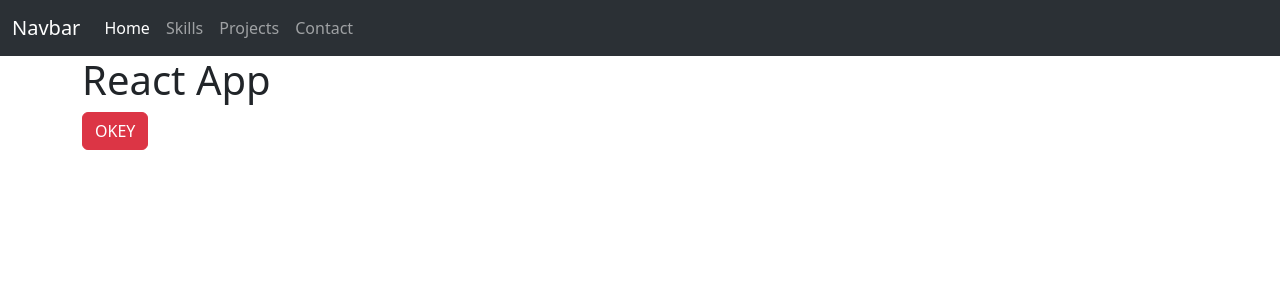
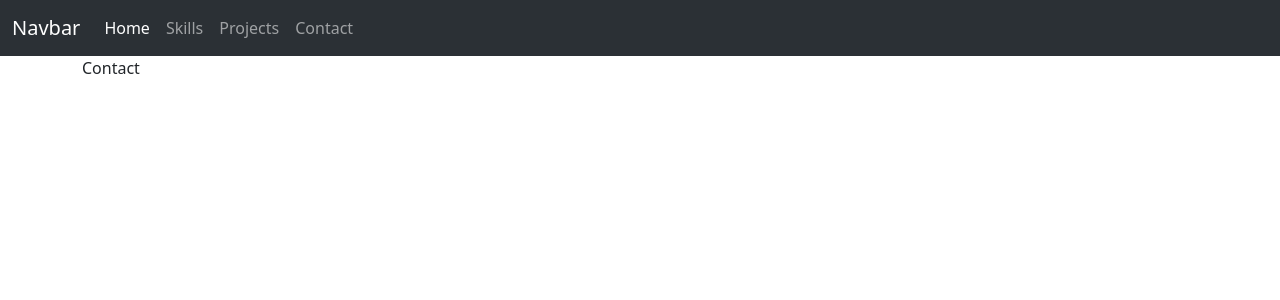
Before and after one commit to Wassimabdennadher/Portfolio, a React (Create React App) app: page /Contact in a window 1280 px wide. Shown: the top 300 px of the page. Built offline with nearby package versions, Linux system fonts and the light colour scheme.

Commit message:
add pages

```diff
--- a/package.json
+++ b/package.json
@@ -9,6 +9,7 @@
     "bootstrap": "^5.3.0-alpha1",
     "react": "^18.2.0",
     "react-dom": "^18.2.0",
+    "react-router-dom": "^5.3.4",
     "react-scripts": "5.0.1",
     "web-vitals": "^2.1.4"
   },
--- a/src/App.js
+++ b/src/App.js
@@ -1,11 +1,20 @@
 import Navbar from './components/navbar'
+import { BrowserRouter, Route } from 'react-router-dom'
+import Skills from './pages/Skills';
+import Projects from './pages/Projects';
+import Contact from './pages/Contact';
+import Home from './pages/Home';
 function App() {
   return (
     <div>
       <Navbar />
       <div className='container'>
-      <h1> React App </h1>
-      <button className="btn btn-danger"> OKEY </button>
+        <BrowserRouter>
+          <Route path='/' component={Home} exact />
+          <Route path='/Skills' component={Skills} />
+          <Route path='/Projects' component={Projects} />
+          <Route path='/Contact' component={Contact} />
+        </BrowserRouter>
       </div>
     </div>
   );
--- a/src/components/navbar.js
+++ b/src/components/navbar.js
@@ -20,8 +20,6 @@ function Navbar() {
                         <li class="nav-item">
                             <a class="nav-link" href="#">Contact</a>
                         </li>
-
-
                     </ul>
                 </div>
             </div>
--- /dev/null
+++ b/src/pages/Contact.js
@@ -0,0 +1,9 @@
+import React from 'react'
+
+function Contact() {
+  return (
+    <div>Contact</div>
+  )
+}
+
+export default Contact
--- /dev/null
+++ b/src/pages/Home.js
@@ -0,0 +1,9 @@
+import React from 'react'
+
+function Home() {
+  return (
+    <div>Home</div>
+  )
+}
+
+export default Home
--- /dev/null
+++ b/src/pages/Projects.js
@@ -0,0 +1,9 @@
+import React from 'react'
+
+function Projects() {
+  return (
+    <div>Projects</div>
+  )
+}
+
+export default Projects
--- /dev/null
+++ b/src/pages/Skills.js
@@ -0,0 +1,9 @@
+import React from 'react'
+
+function Skills() {
+  return (
+    <div>Skills</div>
+  )
+}
+
+export default Skills
```
Also changed, not shown: 1 other file (tests, documents, lock files or other folders).
